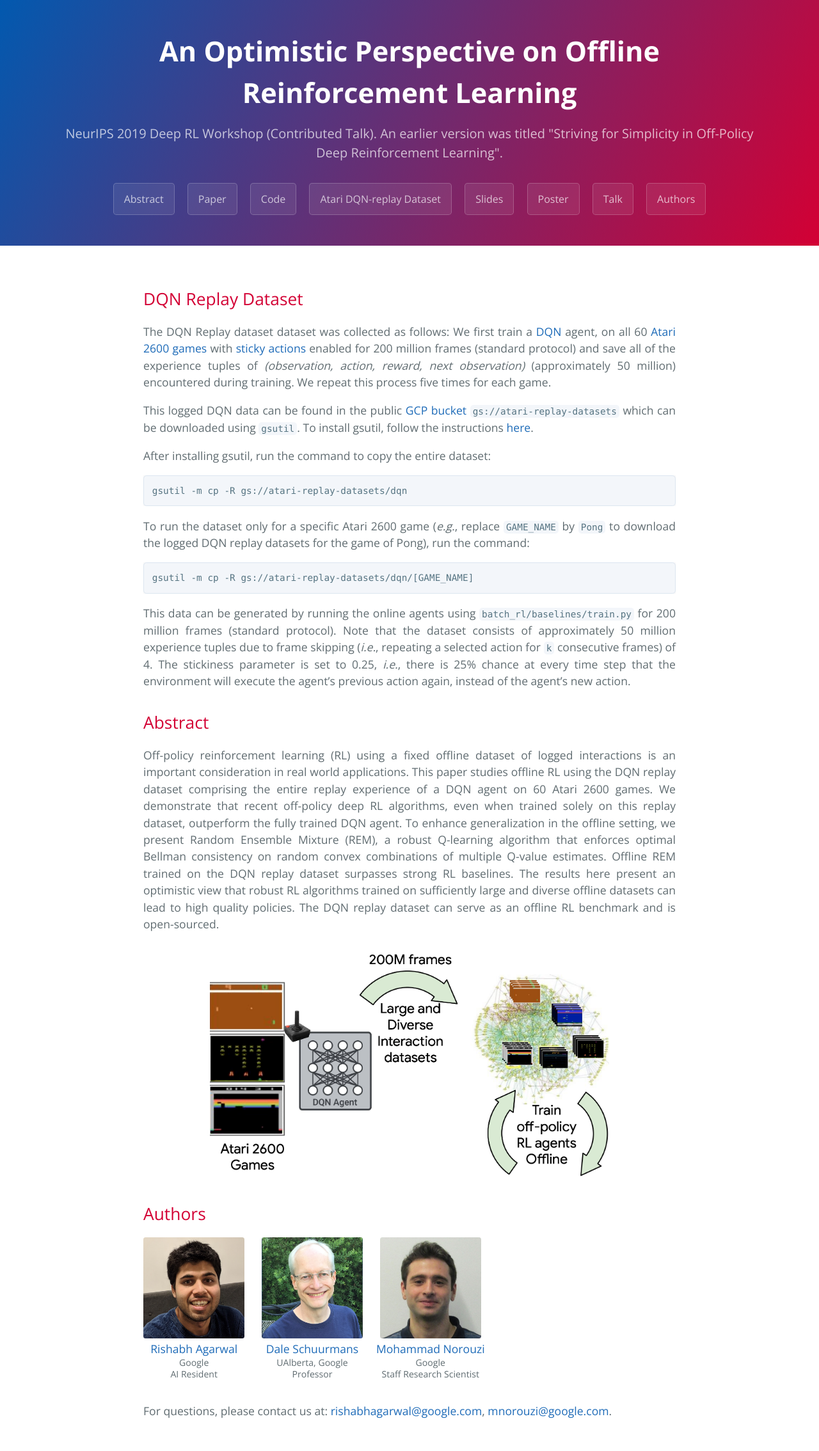
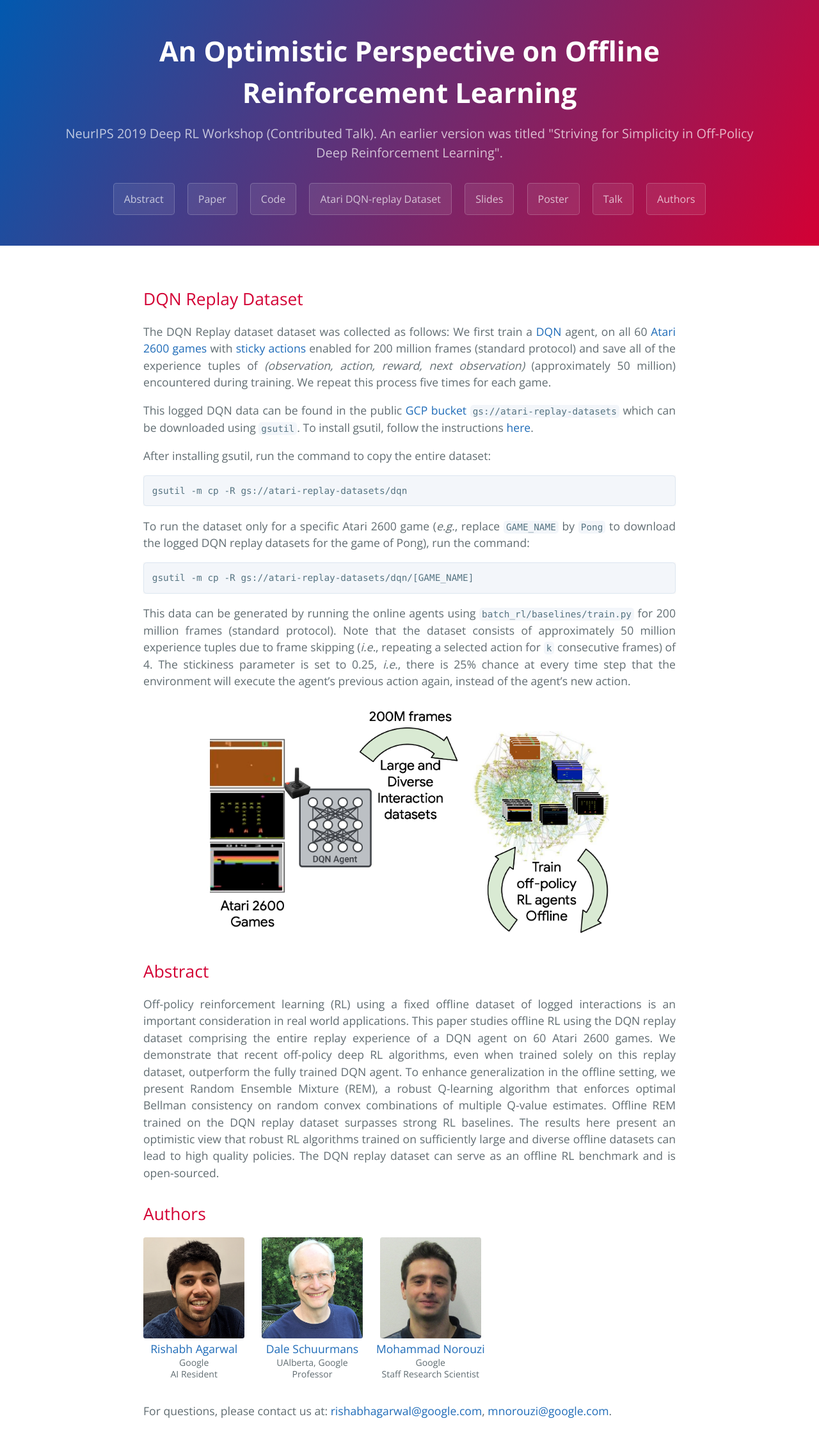
Before and after one commit to satbird/satbird.github.io, a Jekyll site: the page built from index.md, in a window 1280 px wide. Shown: the whole page at 64% size. Built offline with Jekyll 4.4.1, drawn with Linux system fonts in a browser that asks for light colours.

Commit message:
Update index.md

```diff
--- a/index.md
+++ b/index.md
@@ -47,13 +47,15 @@ agent's previous action again, instead of the agent's new action.
 [ale]: https://github.com/mgbellemare/Arcade-Learning-Environment
 [gcp_bucket]: https://console.cloud.google.com/storage/browser/atari-replay-datasets
 
+<p class="cover" align="center">
+<img src="assets/images/draw_off.png" width="75%" />
+</p>
+
 ## Abstract
 
 Off-policy reinforcement learning (RL) using a fixed offline dataset of logged interactions is an important consideration in real world applications. This paper studies offline RL using the DQN replay dataset comprising the entire replay experience of a DQN agent on 60 Atari 2600 games. We demonstrate that recent off-policy deep RL algorithms, even when trained solely on this replay dataset, outperform the fully trained DQN agent. To enhance generalization in the offline setting, we present Random Ensemble Mixture (REM), a robust Q-learning algorithm that enforces optimal Bellman consistency on random convex combinations of multiple Q-value estimates. Offline REM trained on the DQN replay dataset surpasses strong RL baselines. The results here present an optimistic view that robust RL algorithms trained on sufficiently large and diverse offline datasets can lead to high quality policies. The DQN replay dataset can serve as an offline RL benchmark and is open-sourced.
 
-<p class="cover" align="center">
-<img src="assets/images/draw_off.png" width="75%" />
-</p>
+
 
 
 ## Authors
```
